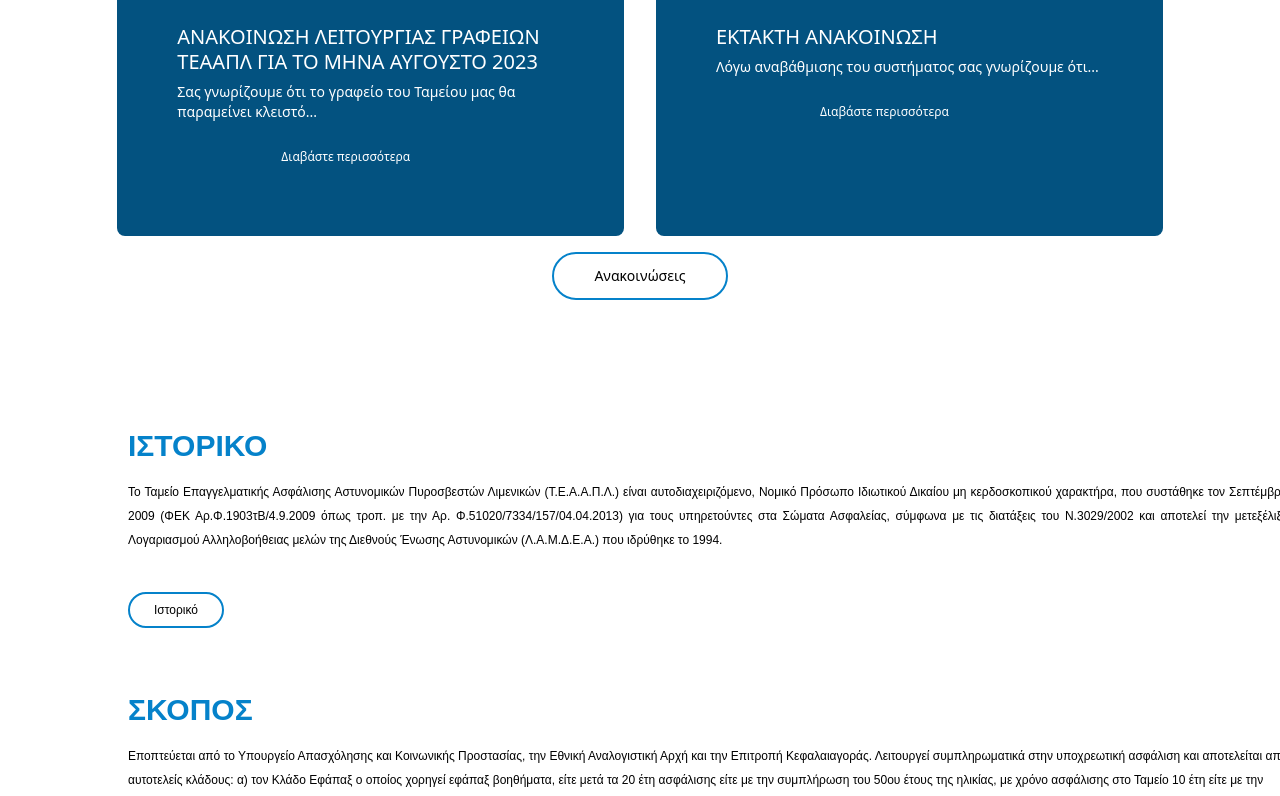
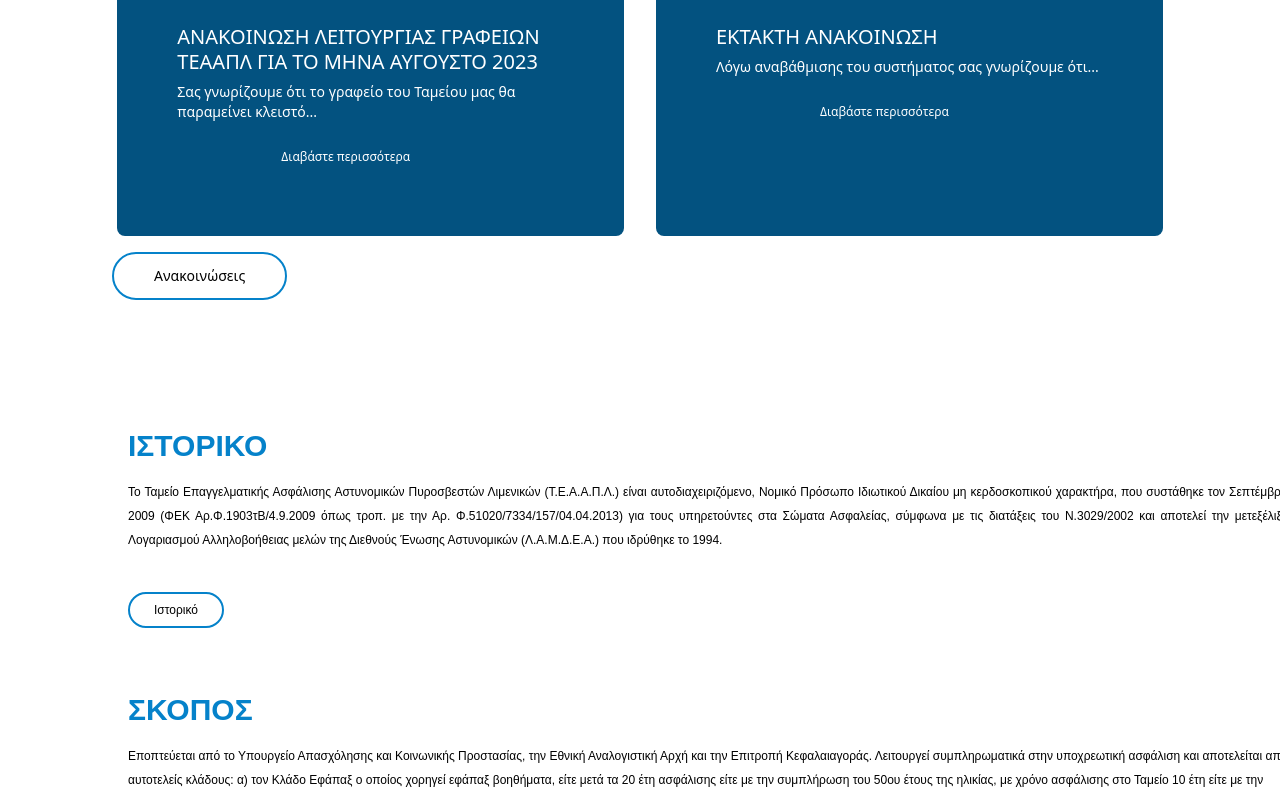
Before and after one commit to georgethecoderdot/teaapl, a React (Create React App) app: page /teaapl in a window 1280 px wide. Shown: the part 1196-1992 px from the top of the page. Built offline with nearby package versions, Linux system fonts and the light colour scheme; no server answers; the HTML template or start-up script is replaced by a standard one.

Commit message:
Initial coommit

```diff
--- a/src/pages/HomePage.js
+++ b/src/pages/HomePage.js
@@ -117,7 +117,7 @@
             </div>
           </div>
         </div>
-        <div className="mt-4 text-center w-full">
+        <div className="mt-4 text-center lg:text-left lg:ml-20 w-full">
           <a
             href="#"
             className="announcement-btn inline-block text-center px-10 py-3 cursor-pointer align-middle no-underline rounded-full transition-all duration-200 ease-linear text-sm border-2 border-custom-new-blue  hover:bg-custom-new-blue hover:text-white"
--- a/src/pages/NavBar.js
+++ b/src/pages/NavBar.js
@@ -90,7 +90,7 @@
               </div>
 
               {isMobileMenuOpen ? (
-                <div className="fixed top-0 right-0 w-64 h-full bg-gradient-to-r from-blue-800 via-blue-700 to-blue-600 text-white z-20 transform translate-x-0 transition-transform duration-300 ease-in-out shadow-2xl overflow-y-auto">
+                <div className="fixed top-0 right-0 w-64 h-full bg-gradient-to-r from-custom-new-blue via-custom-new-blue-light to-custom-new-blue-dark text-white z-20 transform translate-x-0 transition-transform duration-300 ease-in-out shadow-2xl overflow-y-auto">
                   <button
                     onClick={() => setIsMobileMenuOpen(false)}
                     className="absolute top-4 left-4 text-4xl text-white transition duration-300 ease-in-out hover:text-gray-400"
@@ -390,11 +390,11 @@
                   </div>
                 </div>
               ) : (
-                <div className="fixed top-0 right-0 w-64 h-full bg-blue-800 text-white z-20 transform translate-x-full transition-transform duration-300 shadow-2xl">
+                <div className="fixed top-0 right-0 w-64 h-full bg-custom-new-blue text-white z-20 transform translate-x-full transition-transform duration-300 shadow-2xl">
                   {/* This empty div is just to hold the space when the menu is not visible */}
                 </div>
               )}
-              <div className="hidden md:flex items-center ml-4">
+              <div className="hidden md:flex items-center ml-4 ">
                 <div className="hidden md:flex items-center ml-4">
                   <Link
                     to="/teaapl"
```
